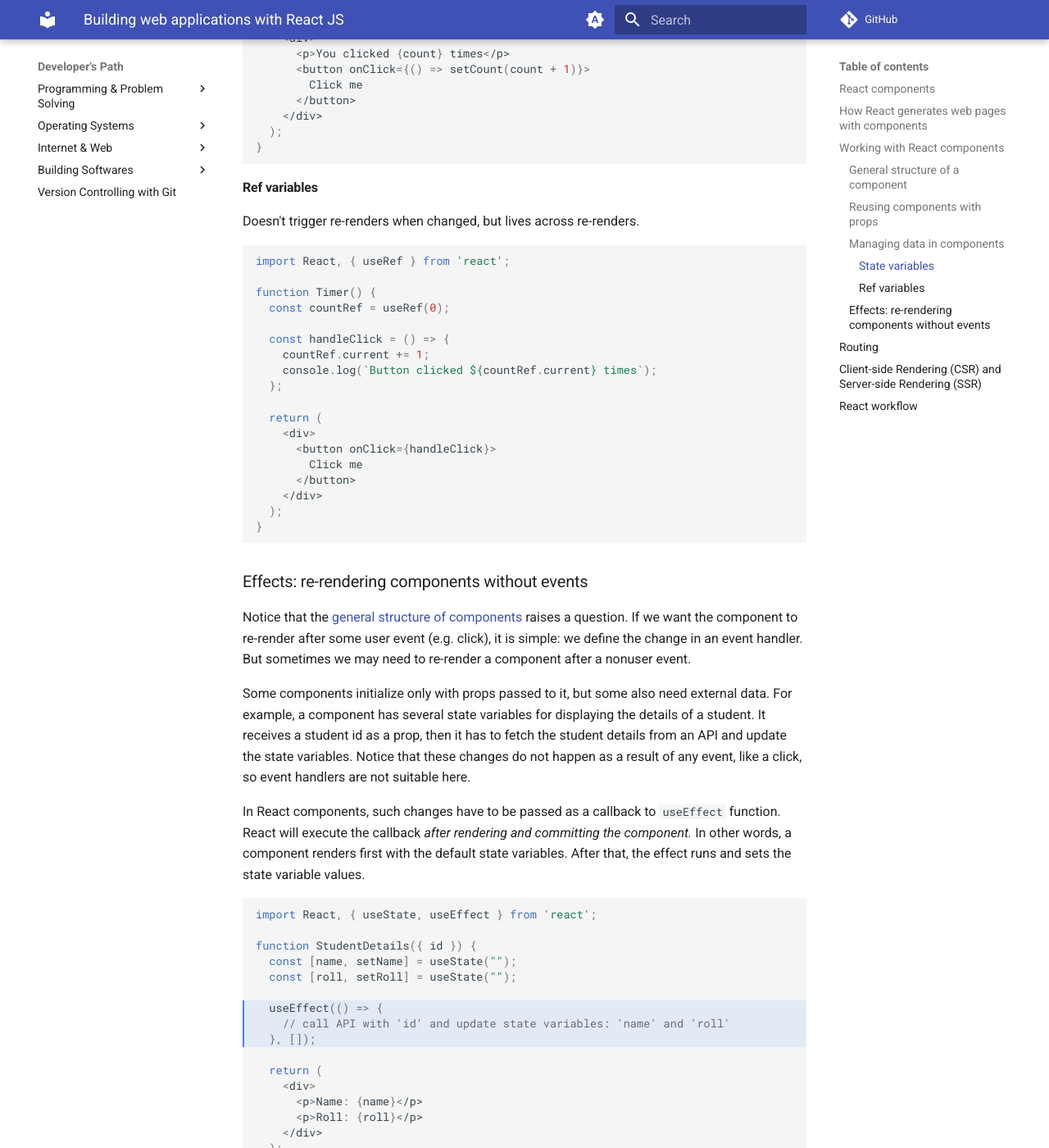
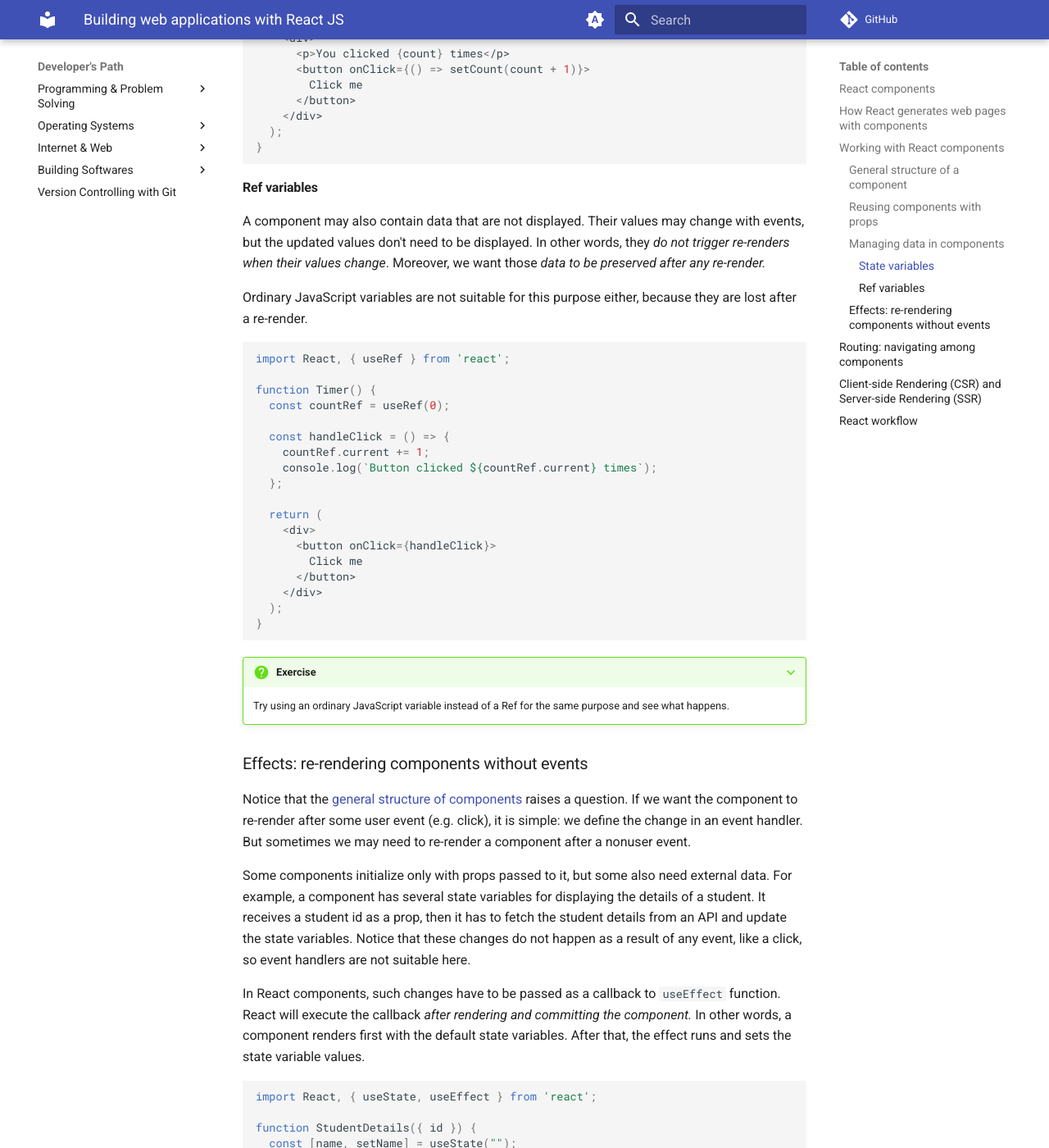
Before and after one commit to gharials/dev-path, an MkDocs documentation site: the page built from docs/building-softwares/react-js.md, in a window 1280 px wide and 1400 px high, scrolled down 3514 px. Shown: the whole window at 82% size. Built offline with MkDocs 1.6.1 and Material for MkDocs 9.7.7, drawn with Linux system fonts in a browser that asks for light colours; comment, search, counter and statistics services are not loaded; some of the changed text lies outside the part shown.

Commit message:
'react-js': ref variables.

````diff
--- a/docs/building-softwares/react-js.md
+++ b/docs/building-softwares/react-js.md
@@ -126,7 +126,9 @@ function Counter() {
 
 #### Ref variables
 
-Doesn't trigger re-renders when changed, but lives across re-renders.
+A component may also contain data that are not displayed. Their values may change with events, but the updated values don't need to be displayed. In other words, they _do not trigger re-renders when their values change_. Moreover, we want those _data to be preserved after any re-render._
+
+Ordinary JavaScript variables are not suitable for this purpose either, because they are lost after a re-render.
 
 ```javascript
 import React, { useRef } from 'react';
@@ -148,6 +150,9 @@ function Timer() {
   );
 }
 ```
+
+???+ question "Exercise"
+    Try using an ordinary JavaScript variable instead of a Ref for the same purpose and see what happens.
 
 ### Effects: re-rendering components without events
 
@@ -177,7 +182,7 @@ function StudentDetails({ id }) {
 }
 ```
 
-## Routing
+## Routing: navigating among components
 
 A large web application consists of many web pages. Some process requires moving between multiple pages.
 
````
